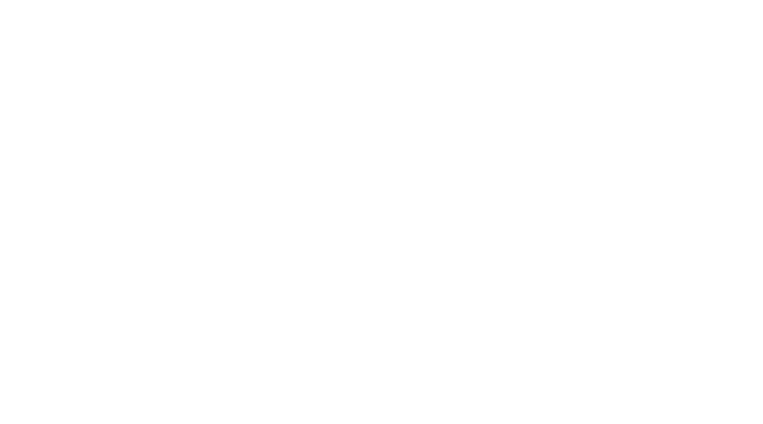
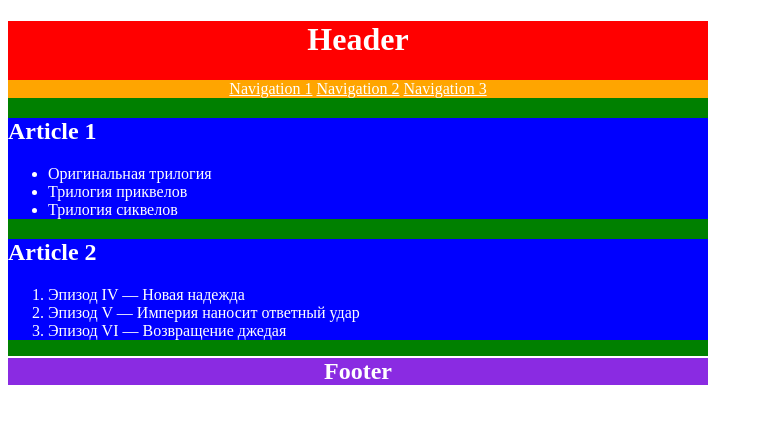
Before and after one commit to js-tasks-ru/htmlcss-20240412_daria-kolenchenko, a website: page 02-dz0/01-semantic-mockup/solution.html in a window 1280 px wide. Shown: the whole page, without its empty margins (0-763 px from the left). Drawn offline with Linux system fonts and the light colour scheme.

Commit message:
add semantic-mockup task

```diff
--- a/02-dz0/01-semantic-mockup/solution.html
+++ b/02-dz0/01-semantic-mockup/solution.html
@@ -1,4 +1,53 @@
 <!DOCTYPE html>
 <html lang="ru">
     <!-- Ваше решение -->
+    <head>
+        <meta charset="UTF-8">
+        <title>Semantic mockup</title>
+        <style>
+            body{
+                width: 700px;
+                position: relative;
+            }
+            main {
+                width: 700px;
+                position: absolute;
+            }
+            footer {
+                margin-top: 260px;
+                position: absolute;
+            }
+        </style>
+    </head>
+    <body>
+        <header style="background-color: red; color: white; text-align: center;">
+            <h1>Header</h1>
+            <nav style="background-color: orange;">
+                <a href="" style="color: white;">Navigation 1</a>
+                <a href="" style="color: white;">Navigation 2</a>
+                <a href="" style="color: white;">Navigation 3</a>
+            </nav>
+        </header>
+        <main style="background-color: green; color: white;">
+            <article style="background-color: blue;">
+                <h2>Article 1</h2>
+                <ul>
+                    <li>Оригинальная трилогия</li>
+                    <li>Трилогия приквелов</li>
+                    <li>Трилогия сиквелов</li>
+                </ul>
+            </article>
+            <article style="background-color: blue;">
+                <h2>Article 2</h2>
+                <ol>
+                    <li>Эпизод IV — Новая надежда</li>
+                    <li>Эпизод V — Империя наносит ответный удар</li>
+                    <li>Эпизод VI — Возвращение джедая</li>
+                </ol>
+            </article>
+        </main>
+        <footer style="position: relative;">
+            <h2 style="color: white; text-align: center; background-color: blueviolet;">Footer</h2>
+        </footer>
+    </body>
 </html>
```
